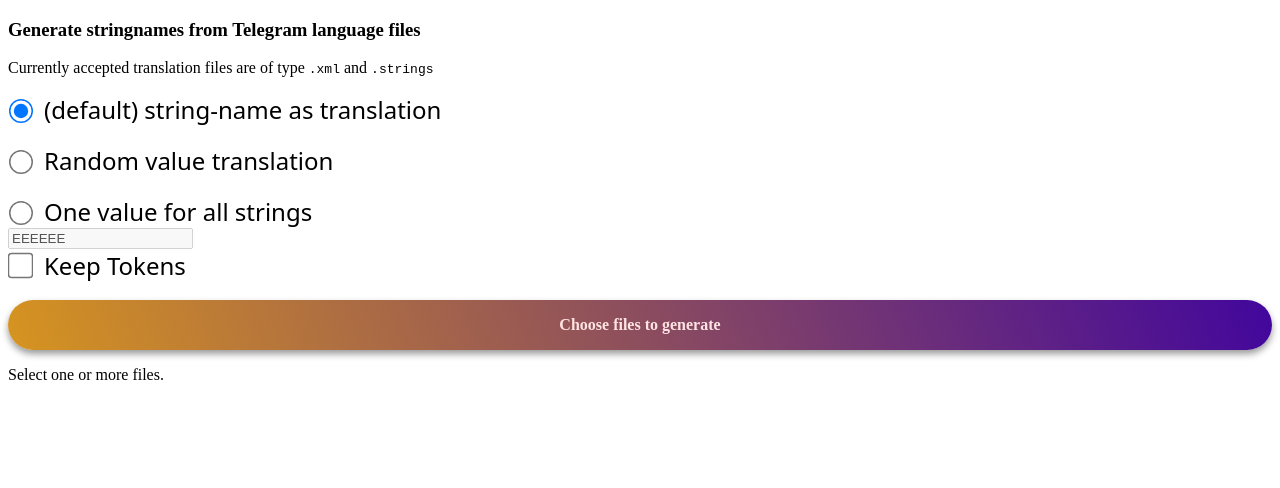
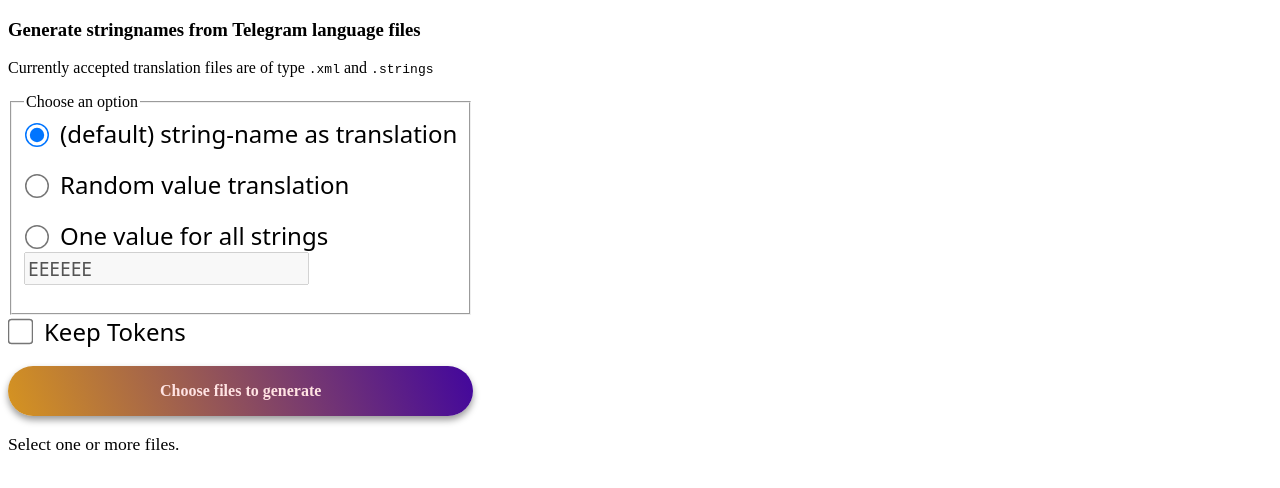
Before and after one commit to rondevous/stringnames, a website: page index.html in a window 1280 px wide. Drawn offline with Linux system fonts and the light colour scheme.

Commit message:
[webpage] small css adjustment

```diff
--- a/index.html
+++ b/index.html
@@ -33,14 +33,24 @@
           transform: scale(1.5);
         }
         #CheckOptions {
+          max-width: fit-content;
           /* border: 1px double black; */
           /* display: block; */
+        }
+        p#demo {
+          font-size: 1.1em;
         }
         .form-control {
           font-family: system-ui, sans-serif;
           font-size: 1.5em;
           display: grid;
           grid-template-columns: 1em auto;
+          gap: 0.5em;
+        }
+        .checkbox-control > input {
+          font-family: system-ui, sans-serif;
+          font-size: 1.2em;
+          display: grid;
           gap: 0.5em;
         }
       </style>
@@ -51,6 +61,8 @@
     <p>Currently accepted translation files are of type <code>.xml</code> and <code>.strings</code></p>
 
     <div id="CheckOptions">
+    <fieldset>
+    <legend>Choose an option</legend>
       <label class="form-control">
         <input type="radio" value="default" name="stringvalue" checked aria-checked="true" onclick="document.querySelector('#onevalue').disabled=true">
         (default) string-name as translation
@@ -63,18 +75,19 @@
         <input type="radio" value="onevalueradio" name="stringvalue" onclick="document.querySelector('#onevalue').disabled=false">
         One value for all strings
       </label>
-      <label>
+      <label class="checkbox-control">
         <input type="text" id="onevalue" value="EEEEEE" placeholder="EEEEEE" disabled><br> <!-- show textbox with radio for input -->
       </label>
+    </fieldset>
       <label class="form-control">
         <input type="checkbox" id="preservetokens">
         Keep Tokens
       </label><br>
+      <label class="file-input">
+        <input type="file" id="myFile" multiple accept=".xml, .strings" onchange="myFunction()">
+        Choose files to generate
+      </label>
     </div>
-    <label class="file-input">
-      <input type="file" id="myFile" multiple accept=".xml, .strings" onchange="myFunction()">
-      Choose files to generate
-    </label>
 
     <p id="demo"></p>
     <a href='#' id='saveFiles'></a>
--- a/index.js
+++ b/index.js
@@ -192,13 +192,13 @@
       for (let i = 0; i < x.files.length; i++) {
         let file = x.files[i];
         if ('name' in file) {
-          txt += "<br><strong>" + file.name + "</strong><br>";
+          txt += "<br><strong><code>" + file.name + "</code></strong><br>";
         }
         if ('size' in file) {
-          txt += "size: " + Math.round(file.size / 1024) + " KiB<br>";
+          txt += "<strong><code>size: " + Math.round(file.size / 1024) + " KiB</code></strong><br>";
         }
         if ('type' in file) {
-          txt += " type: " + file.type;
+          txt += "<strong><code>type: " + file.type + '</code></strong><br>';
         }
 
         if (file.type === 'text/xml') {
```
